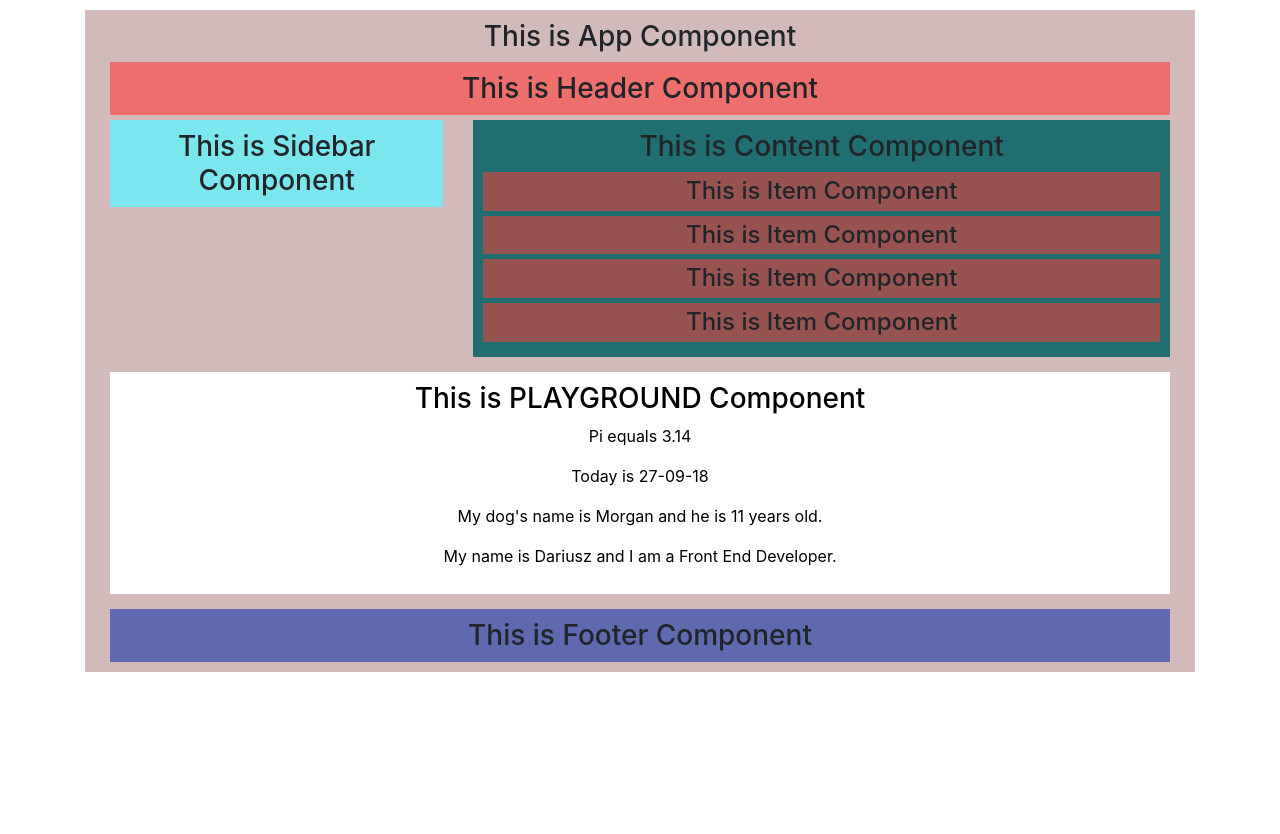
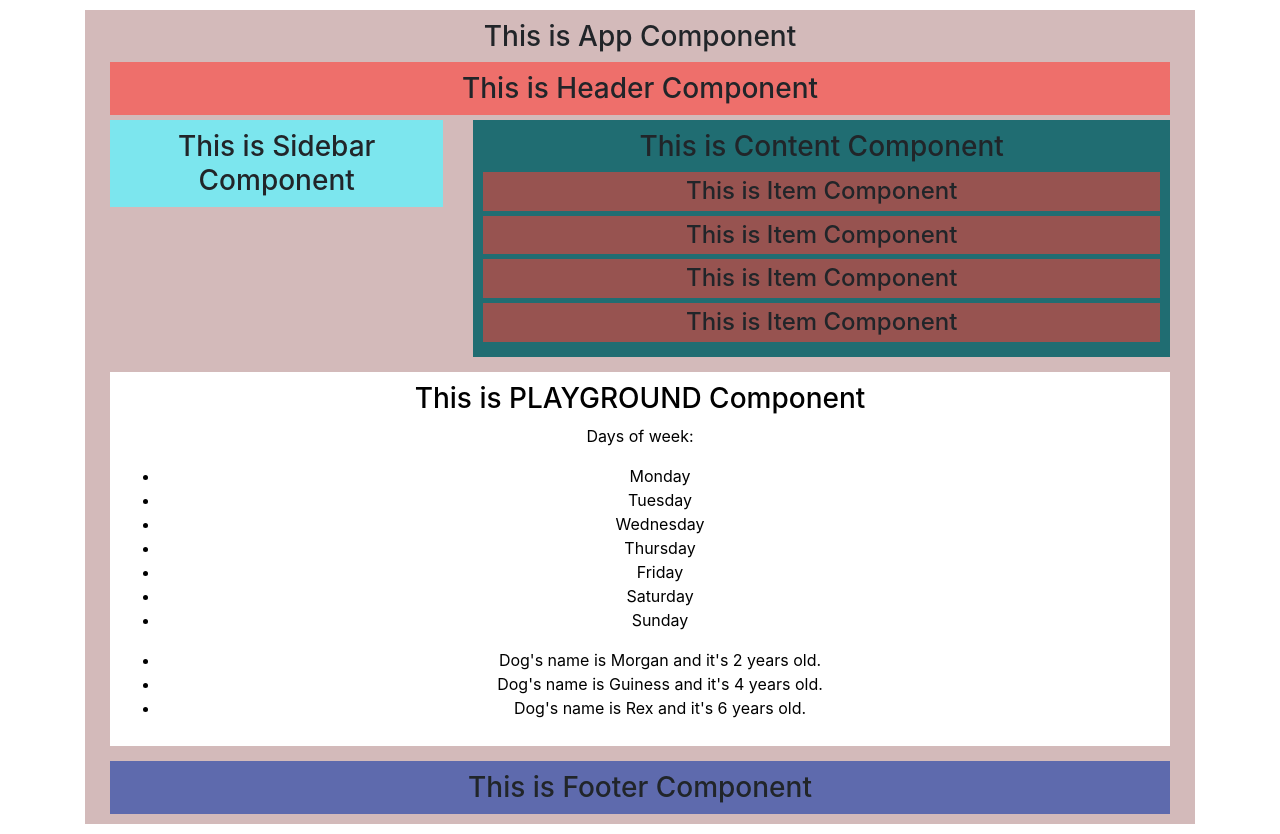
Before and after one commit to dariusz75/testAngular, an Angular app: page / in a window 1280 px wide. Before the commit the page ends 800 px from the top, so only its background shows below. Built offline with nearby package versions, Linux system fonts and the light colour scheme.

Commit message:
completed

```diff
--- a/src/app/playground/playground.component.html
+++ b/src/app/playground/playground.component.html
@@ -1,7 +1,14 @@
 <div class="playground-component">
   <h3> This is {{title | uppercase}} Component </h3>
-  <p>Pi equals {{pi | number: '1.1-2'}}</p>
-  <p>Today is {{date | date: 'dd-MM-yy'}}</p>
-  <p>My dog's name is {{dog.name}} and he is {{dog.age}} years old.</p>
-  <p>{{showMe()}}</p>
+  <p>Days of week:</p>
+  <ul>
+    <li *ngFor="let day of days">
+      {{day}}
+    </li>
+  </ul>
+  <ul>
+    <li *ngFor="let dog of dogs">
+      Dog's name is {{dog.name}} and it's {{dog.age}} years old.
+    </li>
+  </ul>
 </div>
--- a/src/app/playground/playground.component.ts
+++ b/src/app/playground/playground.component.ts
@@ -9,25 +9,10 @@ import { Component, OnInit } from '@angular/core';
 export class PlaygroundComponent implements OnInit {
 
   title = 'Playground';
-  pi = Math.PI;
-  date = new Date();
-
-  dog = new Dog('Morgan', 11);
-  me = new Person('Dariusz', 'Front End Developer');
-
-  showMe() {
-    return 'My name is ' + this.me.name + ' and I am a ' + this.me.ocupation + '.';
-  }
+  days = ['Monday', 'Tuesday', 'Wednesday', 'Thursday', 'Friday', 'Saturday', 'Sunday'];
+  dogs = [{ name: 'Morgan', age: 2 }, { name: 'Guiness', age: 4 }, { name: 'Rex', age: 6 }];
 
   ngOnInit() {
   }
 
 }
-
-class Dog {
-  constructor(public name: string, public age: number) { }
-}
-
-class Person {
-  constructor(public name: string, public ocupation: string) { }
-}
```
